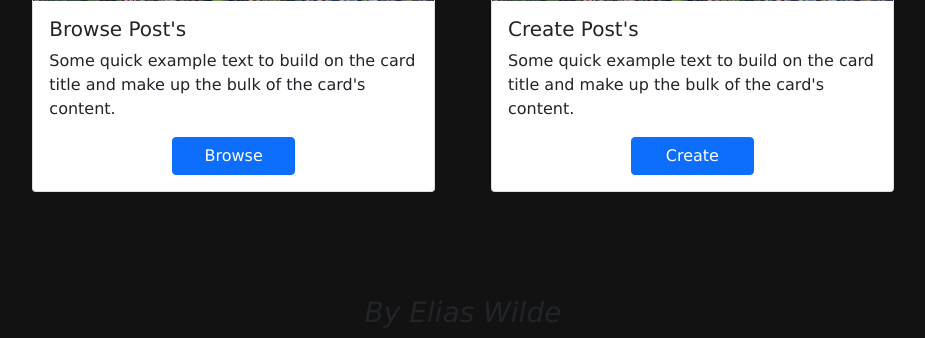
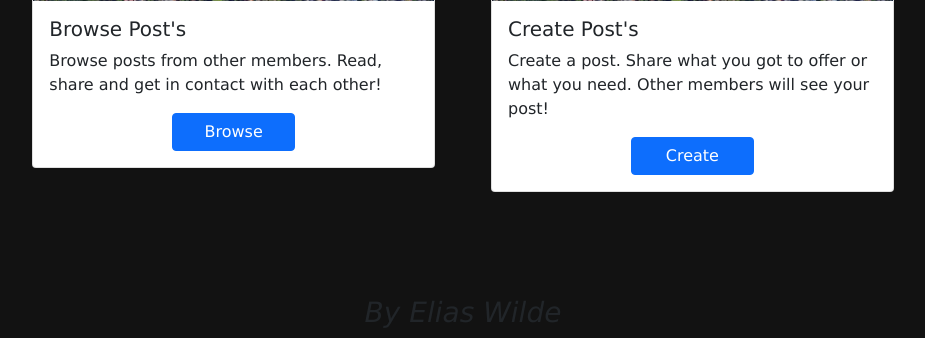
Before and after one commit to Elias-Wilde/my-projekt, a Flask app: page / in a window 1280 px wide. Shown: the part 947-1285 px from the top of the page, without its empty margins (177-1102 px from the left). Run offline with Flask 2, Linux system fonts and the light colour scheme; parts of the project's set-up code (start-up, migrations or seed data) failed here and were passed over; some libraries are stand-ins or nearby versions.

Commit message:
last changes text

```diff
--- a/my_project/templates/landing_page.html
+++ b/my_project/templates/landing_page.html
@@ -19,8 +19,8 @@
                     <img class="d-block w-100" src="static/community-stock.jpg" alt="First slide">
                     <div class="carousel-caption" style="position: absolute; top: 35%;">
                         <!-- text -->
-                        <h3> Some sample text</h3>
-                        <p>we love to entertain you</p>
+                        <h3> Help & Help</h3>
+                        <p>connect and exchange</p>
                         <!-- "button" -->
                         <a href="{{ url_for('get_started_page') }}" class="btn btn-primary" role="button">Read more</a>
                     </div>
@@ -28,16 +28,16 @@
                 <div class="carousel-item">
                     <img class="d-block w-100" src="static/neighbor.jpg" alt="Second slide">
                     <div class="carousel-caption" style="position: absolute; top: 35%;">
-                        <h3> Some sample text</h3>
-                        <p>we love to entertain you</p>
+                        <h3> Community connecting</h3>
+                        <p>offer and request help/goods/guidance</p>
                         <a href="{{ url_for('get_started_page') }}" class="btn btn-primary" role="button">Read more</a>
                     </div>
                 </div>
                 <div class="carousel-item">
                     <img class="d-block w-100" src="static/fence.jpg" alt="Third slide">
                     <div class="carousel-caption" style="position: absolute; top: 35%;">
-                        <h3> Some sample text</h3>
-                        <p>we love to entertain you</p>
+                        <h3> Neighbor help</h3>
+                        <p>nighborhood help Organizations</p>
                         <a href="{{ url_for('get_started_page') }}" class="btn btn-primary" role="button">Read more</a>
                     </div>
                 </div>
@@ -66,7 +66,7 @@
                     <img src="static/map-browse.jpg" class="card-img-top" alt="...">
                         <div class="card-body">
                             <h5 class="card-title">Browse Post's</h5>
-                            <p class="card-text">Some quick example text to build on the card title and make up the bulk of the card's content.</p>
+                            <p class="card-text">Browse posts from other members. Read, share and get in contact with each other!</p>
                             <a href="{{ url_for('browse_page') }}" class="btn btn-primary d-grid mx-auto col-4">Browse</a>
                         </div>
                 </div>
@@ -77,7 +77,7 @@
                     <img src="static/map-insert.jpg" class="card-img-top" alt="...">
                         <div class="card-body">
                             <h5 class="card-title">Create Post's</h5>
-                            <p class="card-text">Some quick example text to build on the card title and make up the bulk of the card's content.</p>
+                            <p class="card-text">Create a post. Share what you got to offer or what you need. Other members will see your post!</p>
                             <a href="{{ url_for('create_page') }}" class="btn btn-primary d-grid mx-auto col-4">Create</a>
                         </div>
                 </div>
```
